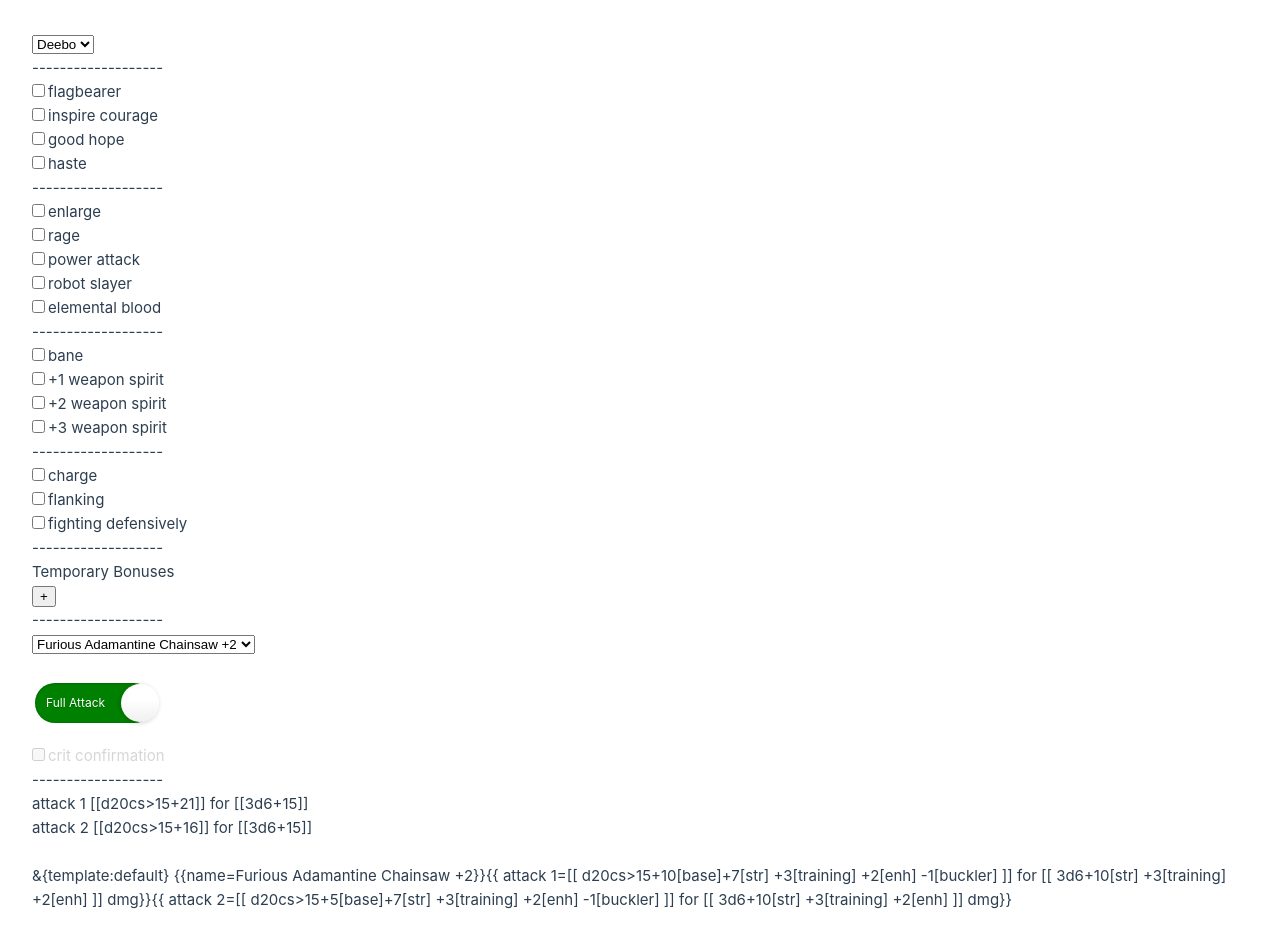
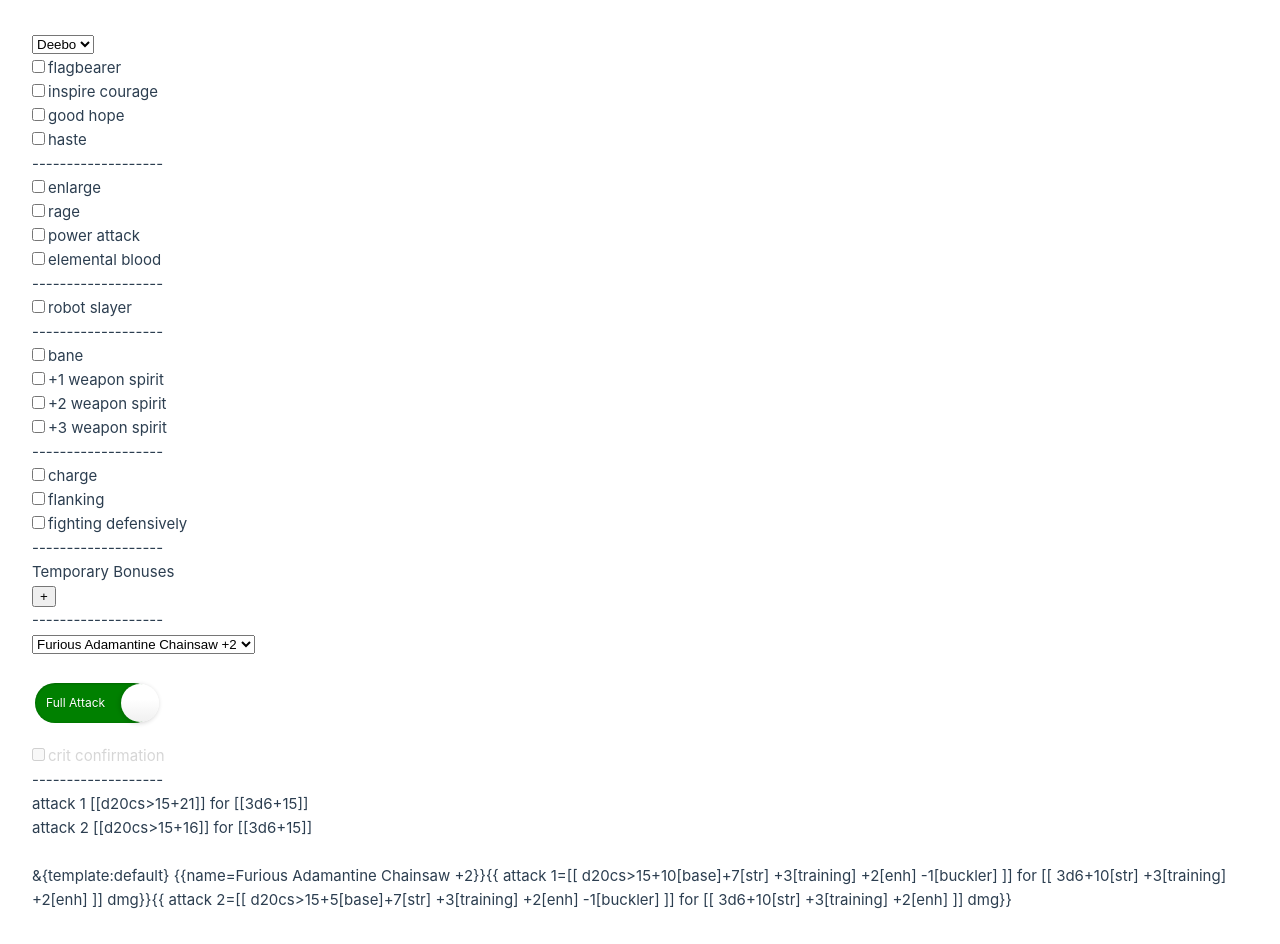
Before and after one commit to mike-miller-dev/pathfinder-vue, a Vue app: page / in a window 1280 px wide. Built offline with nearby package versions, Linux system fonts and the light colour scheme.

Commit message:
array of arrays

```diff
--- a/src/components/CombinedBuffs.vue
+++ b/src/components/CombinedBuffs.vue
@@ -1,16 +1,11 @@
 <template>
     <div v-if="character">
+      <div v-for="buffList in character.buffs">
+        <BonusList :bonuses="buffList" @changed="this.selectedPartyBuffs = $event" />
         -------------------
-        <BonusList :bonuses="character.partyBuffs" @changed="this.selectedPartyBuffs = $event" />
-        -------------------
-        <BonusList :bonuses="character.selfBuffs" @changed="this.selectedSelfBuffs = $event" />
-        -------------------
-        <BonusList :bonuses="character.weaponBuffs" @changed="this.selectedWeaponBuffs = $event" :select-one="true" />
-        -------------------
-        <BonusList :bonuses="character.actions" @changed="this.selectedActions = $event" />
-        -------------------
-        <TemporaryBonuses @changed="this.temporaryBuffs = $event" />
-        -------------------
+      </div>
+      <TemporaryBonuses @changed="this.temporaryBuffs = $event" />
+      -------------------
     </div>
 </template>
 <script lang="ts">
--- a/src/components/Pathfinder.vue
+++ b/src/components/Pathfinder.vue
@@ -114,20 +114,27 @@ export default defineComponent({
               ]
              },
           ] as Array<CharacterAttack>,
-          partyBuffs : [
+          buffs: [
+            [ // party buffs
               { name: 'flagbearer',  bonuses: [ { attackMod: 1, damageMod: 1, fearSave: 1, charmSave: 1, type: 'morale' } ] },
               { name: 'inspire courage',  bonuses: [ { attackMod: 3, damageMod: 3, fearSave: 3, type: 'competence' } ] },
               { name: 'good hope',  bonuses: [ { attackMod: 2, damageMod: 2, fearSave: 2, charmSave: 2, type: 'morale' } ] },
               { name: 'haste', bonuses: [ { attackMod: 1, extraAttacks: 1 } ] },
             ] as Array<Buff>,
-          selfBuffs : [
+
+            [ //self buffs
               { name: 'enlarge', conditions: ['enlarged'], bonuses: [ { str: 2, type: 'size' }, { attackMod: -1, type: 'size' } ] },
               { name: 'rage', conditions: ['raging'], bonuses: [ { str: 4, type: 'morale' } ] },
               { name: 'power attack', bonuses: [ { meleeAttack: -3, damage1h: +6, damage2h: +9  } ] },
-            { name: 'robot slayer', bonuses: [ { attackMod: 1, type: 'trait' }]},
               { name: 'elemental blood', bonuses: [ { damageDice: '1d6', type: 'electricity' } ] },
             ] as Array<Buff>,
-          weaponBuffs : [
+
+            [ // vs enemies
+              { name: 'robot slayer', bonuses: [ { attackMod: 1, type: 'trait' }]},
+            ] as Array<Buff>,
+
+
+            [ //weapon buffs
               { name: 'bane', bonuses: [
                 { attackMod: 4, damageMod: 4, type: 'enh', stacks: true },
                 { damageDice: '2d6', nested: true }]
@@ -142,11 +149,13 @@ export default defineComponent({
                 { attackMod: 3, damageMod: 2, type: 'enh', stacks: true }]
               },
             ] as Array<Buff>,
-          actions: [
+
+            [ // actions
               { name: 'charge', bonuses: [ { meleeAttack: 2 } ] },
               { name: 'flanking', bonuses: [ { meleeAttack: 2 }]},
               { name: 'fighting defensively', bonuses: [ { meleeAttack: -4  } ] },
-          ] as Array<Buff>,
+            ] as Array<Buff>
+          ],
         },
       ] as Array<Character>,
       weaponDamageTable: [
```
Lines whose indentation alone changed are shown as unchanged.
